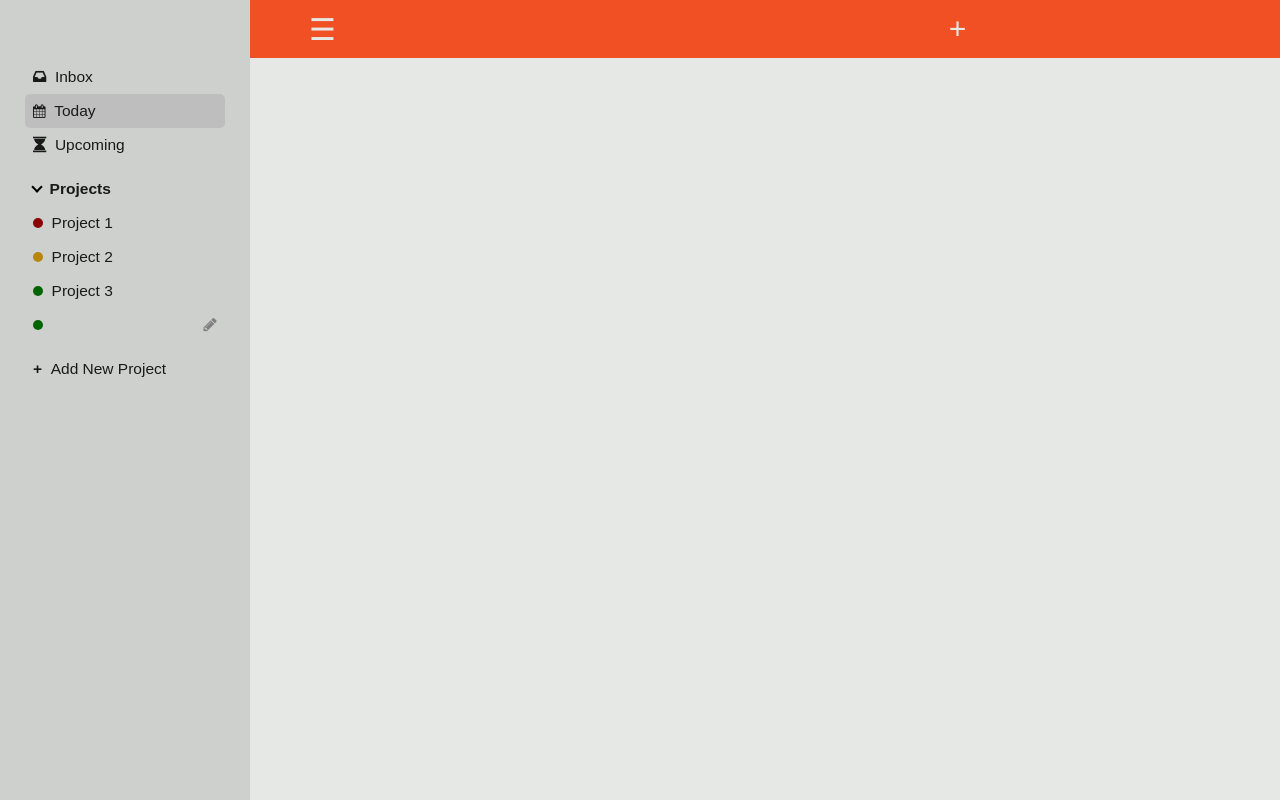
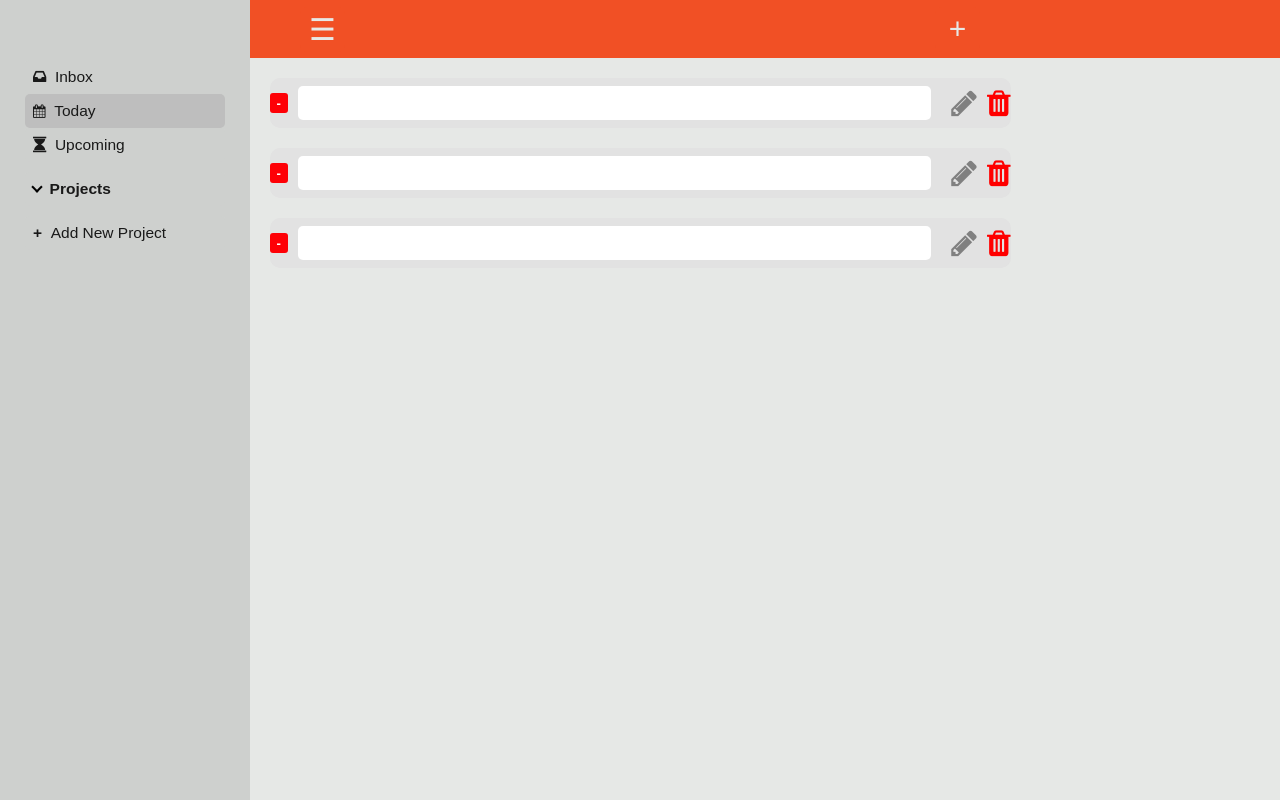
Before and after one commit to Dragesia/todo-list, a plain HTML site: page index.html in a window 1280 px wide. Drawn offline with Linux system fonts and the light colour scheme.

Commit message:
created todo boxes

```diff
--- a/index.html
+++ b/index.html
@@ -24,12 +24,15 @@
         <button><i class="fa fa-hourglass"></i> &nbsp;Upcoming</button>
         <button class="projects"><i class="arrow down"></i> <b>&nbsp;Projects</b></button>
         <div class="dropdown-container" style="display: flex;">
-            <button><span class="dot high"></span> &nbsp;Project 1</button>
-            <button><span class="dot medium"></span> &nbsp;Project 2</button>
-            <button><span class="dot low"></span> &nbsp;Project 3</button>
-            <button><span class="dot low"></span><input type="text" class="change" disabled><i class="fa fa-pencil edit"></i></button>
+
         </div>
         <button class="add"><b>+</b> &nbsp;Add New Project</button>
     </div>
+    <div class="todo-container">
+        <div><input type="checkbox" name="switch" class="check"><input type="text" class="todo-text"><i class="fa fa-pencil todo-ico"></i><i class="fa fa-trash todo-ico" aria-hidden="true"></i>
+        </div>
+        <div><input type="checkbox" name="switch" class="check"><input type="text" class="todo-text"><i class="fa fa-pencil todo-ico"></i><i class="fa fa-trash todo-ico" aria-hidden="true"></i></div>
+        <div><input type="checkbox" name="switch" class="check"><input type="text" class="todo-text"><i class="fa fa-pencil todo-ico"></i><i class="fa fa-trash todo-ico" aria-hidden="true"></i></div>
+    </div>
 </body>
 </html>
--- a/style.css
+++ b/style.css
@@ -176,3 +176,86 @@ html, body {
     color: rgb(128, 128, 128);
     margin-left: 10px;
 }
+
+/* Todo Container */
+
+.todo-container {
+    height: 500px;
+    max-width: 100%;
+    margin-left: 250px;
+    margin-right: 250px;
+    display: flex;
+    flex-direction: column;
+    align-items: center;
+}
+
+.todo-container > div {
+    border-radius: 10px;
+    width: 95%;
+    height: 50px;
+    margin-top: 20px;
+    background-color: #e2e2e2;
+    display: flex;
+    flex-direction: row;
+    align-items: center;
+    justify-content: center;
+    gap: 10px;
+}
+
+.todo-text {
+    outline: 0;
+    border: 0;
+    border-radius: 5px;
+    width: 90%;
+    font-size: 3rem;
+}
+.todo-text:disabled {
+    background-color: transparent;
+}
+
+.todo-text:focus {
+    background-color: white;
+}
+
+.todo-ico {
+    font-size: 3rem !important;
+}
+
+.fa-trash {
+    color: red;
+}
+
+.check {
+    -webkit-appearance: none; /*hides the default checkbox*/
+    height: 20px;
+    width: 20px;
+    transition: 0.10s;
+    background-color: #FE0006;
+    text-align: center;
+    font-weight: 600;
+    color: white;
+    border-radius: 3px;
+    outline: none;
+  }
+
+  .check:checked {
+    background-color: #0E9700;
+  }
+
+  .check:before {
+    position: relative;
+    top: 3px;
+    right: 0.2px;
+    content: "-";
+  }
+  .check:checked:before {
+    content: "✔";
+    position: relative;
+    top: 3px;
+    right: 0.3px;
+  }
+
+  .check:hover {
+    cursor: pointer;
+    opacity: 0.8;
+  }
```
